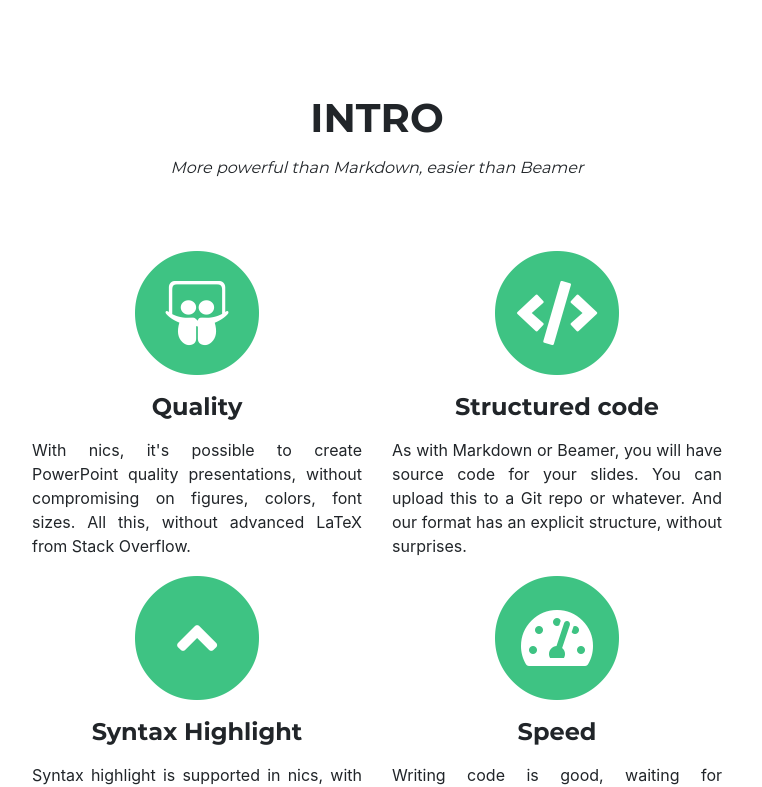
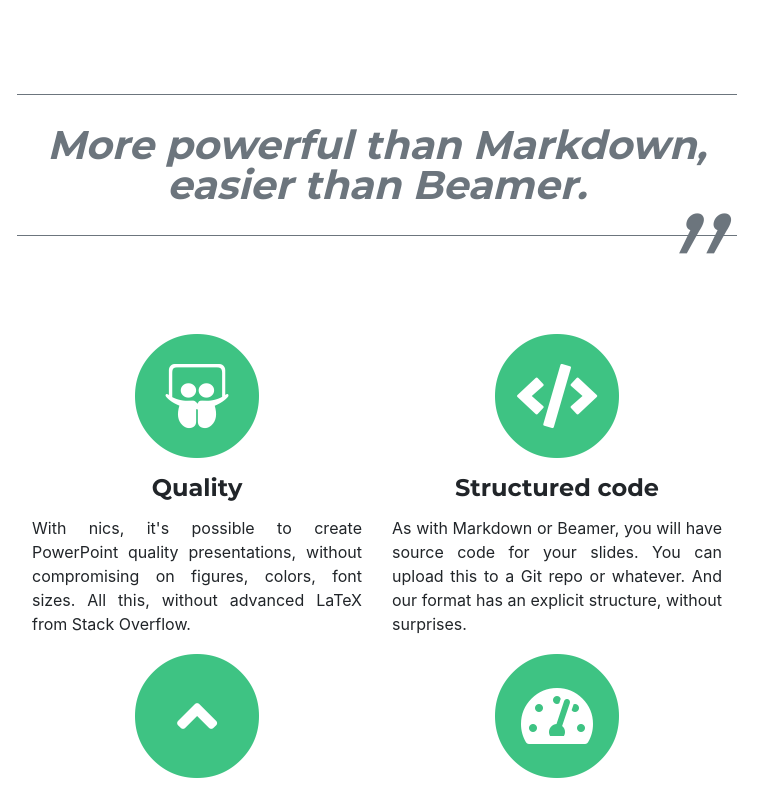
Before and after one commit to nilcons/nics, a website: page index.html in a window 1280 px wide. Shown: the part 788-1575 px from the top of the page, without its empty margins (263-1025 px from the left). Drawn offline with Linux system fonts and the light colour scheme; files whose address does not match are found by name.

Commit message:
Change the intro summary into a blockquote

```diff
--- a/index.html
+++ b/index.html
@@ -42,10 +42,8 @@
   <section id="intro">
     <div class="container">
       <div class="row">
-        <div class="col-12 text-center">
-          <h1>INTRO</h1>
-          <h6>More powerful than Markdown, easier than Beamer</h6>
-          <div style="margin-bottom: 4.5rem"></div>
+        <div class="col-12 text-center nw-blockquote">
+          <h1>More powerful than Markdown, easier than Beamer.</h1>
         </div>
       </div>
       <div class="row text-center">
--- a/nics.scss
+++ b/nics.scss
@@ -26,6 +26,7 @@ $font-family-base:       $font-family-sans-serif;
 
 $headings-font-family: "Montserrat", $font-family-base;
 $headings-font-weight: 700;
+$headings-line-height: 1;
 
 $headings-margin-bottom: 1rem;
 ::selection { background: $primary; }
@@ -87,6 +88,36 @@ header {
   }
 }
 
+/* Blockquote style */
+.nw-blockquote {
+  padding: 30px 0;
+  margin-bottom: 6*$spacer;
+  border-top: solid 1px;
+  border-bottom: solid 1px;
+  font-style: italic;
+  color: $gray-600;
+
+  h1 {
+    margin-bottom: 0; // Bootstrap default h1 has a margin-bottom
+
+    @include media-breakpoint-down(small) {
+      font-size: $h3-font-size;
+    }
+  }
+
+  /* Blockquote right double quotes */
+  &:after {
+    content: "„";
+
+    font-family: $headings-font-family;
+    font-size: 4*$h1-font-size;
+
+    position: absolute;
+    bottom: -58px;
+    right: 0;
+  }
+}
+
 section {
   margin: 6*$spacer 0;
   h6 { font-style: italic; font-weight: 400; }
```
Also changed, not shown: assets/nics.css.
